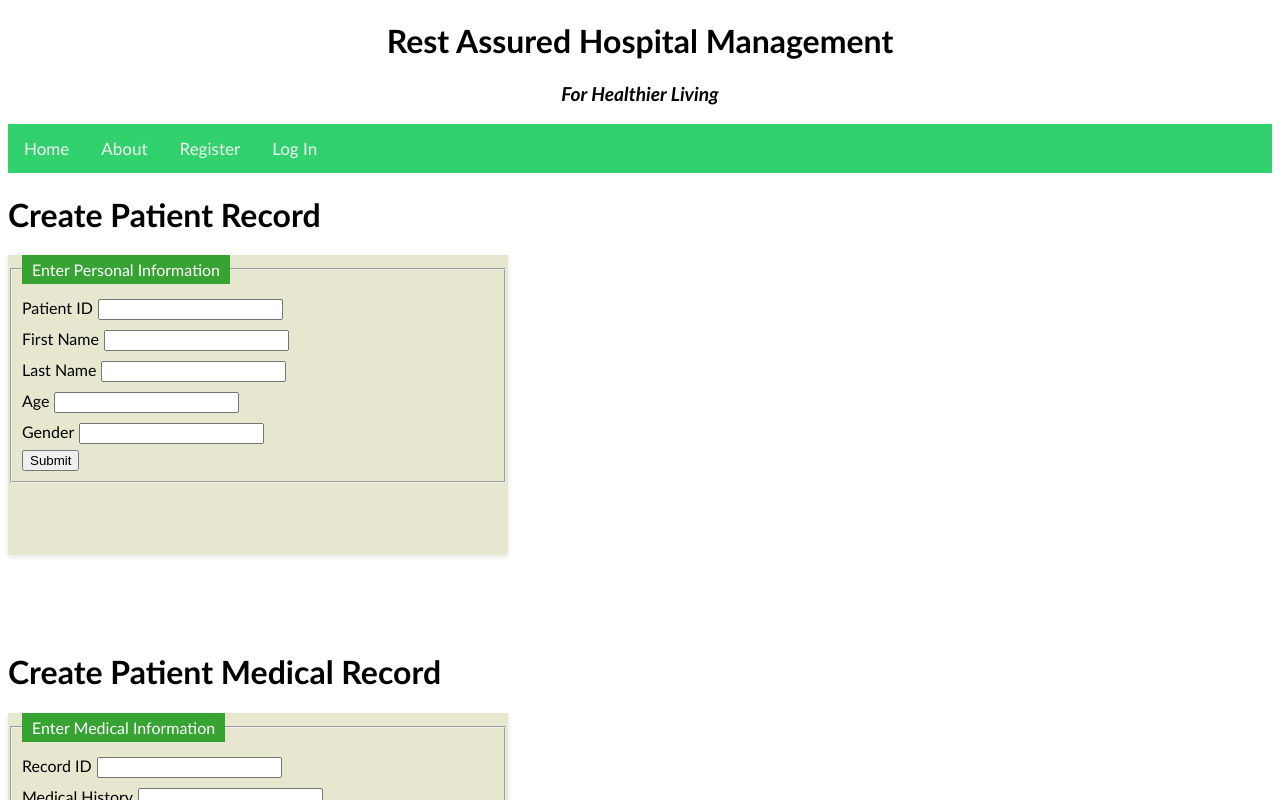
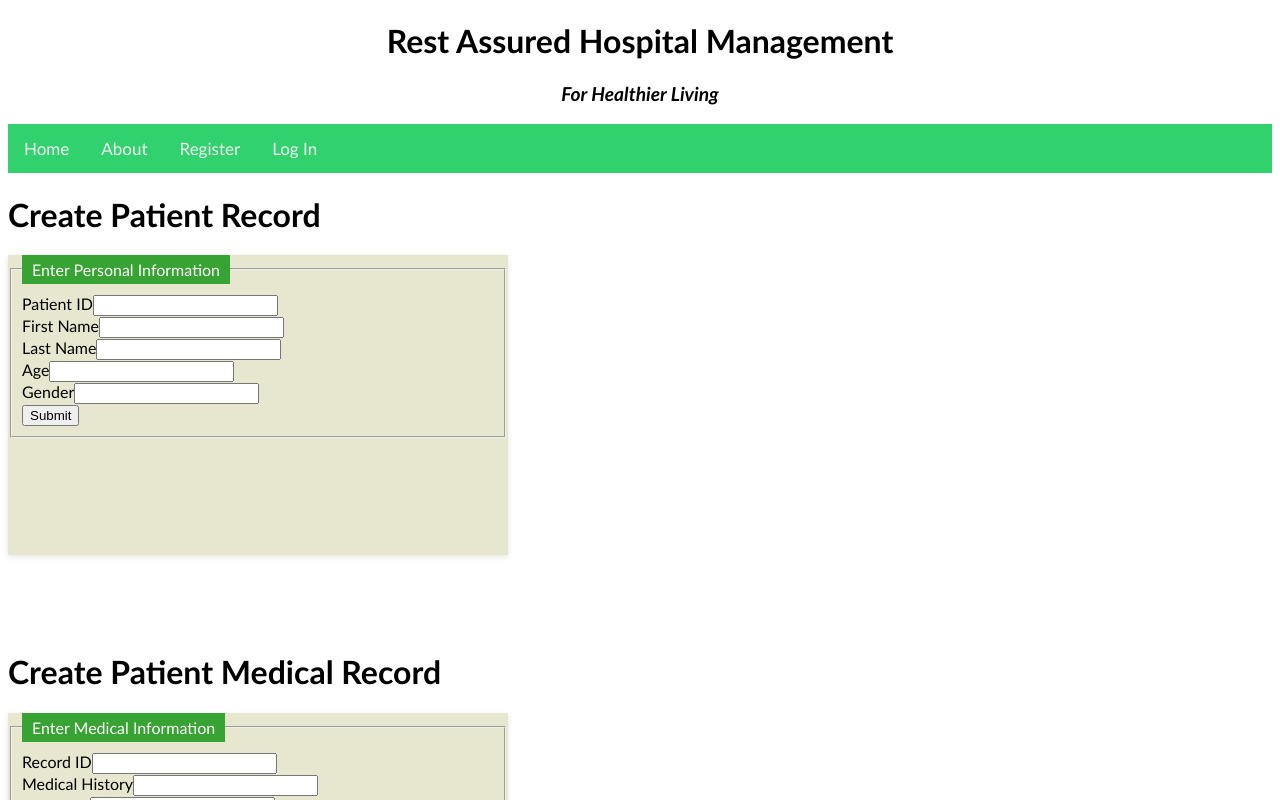
Before and after one commit to BeauOster/Hospital-Manager, a Next.js app in the folder hospital-manager/: page /createrecord in a window 1280 px wide. Shown: the top 800 px of the page. Built offline with nearby package versions, Linux system fonts and the light colour scheme.

Commit message:
Added .module.css to the end of styling files so they work correctly

```diff
--- /dev/null
+++ b/hospital-manager/Styles/aboutPage.module.css
@@ -0,0 +1,29 @@
+/* Styling for the About Page Intro Paragraph */
+.introParagraph{
+    font-size: 1.2em;
+    text-align: center;
+}
+
+/* Styling for the About Page Patient Experience Paragraph */
+
+
+/* Styling for the About Page Reduced Workload Paragraph */
+.workloadParagraph{
+    float:right;
+}
+
+/* Styling for the About Page Management Paragraph */
+
+
+.aboutMain{
+    display: flex;
+    flex-direction: column;
+    min-height: 100vh;
+    justify-content: space-between;
+    font-family:'Trebuchet MS', 'Lucida Sans Unicode', 'Lucida Grande', 'Lucida Sans', 'Arial', 'sans-serif';
+}
+
+/* Font styling for about page paragraphs */
+.workloadFont, .experienceFont, .managementFont {
+    font-size: 1.13em;
+}
--- /dev/null
+++ b/hospital-manager/Styles/global.module.css
@@ -0,0 +1,75 @@
+/* Deals with the css styling for page header and quote/slogan */
+.pageHeader{
+    font-weight: bold;
+    text-align: center;
+}
+.pageQuote{
+    font-weight: bold;
+    text-align: center;
+    font-style: italic;
+    font-size: 1.2em;
+}
+
+/* Add background color to the top navigation */
+.topNav{
+    background-color: #31d16e;
+    overflow: hidden;
+}
+
+/* Styles the links inside of the navigation bar */
+.topNav a {
+    float: left;
+    color: #f2f2f2;
+    text-align: center;
+    padding: 14px 16px;
+    text-decoration: none;
+    font-size: 17px;
+    transition: 0.3s;
+}
+
+/* Change the color of links on hover */
+.topNav a:hover {
+    background-color: #ddd;
+    color: black;
+    opacity: 1;
+}
+
+/* Add a color to the active/current link */
+.topNav a:active {
+    background-color: #04AA6D;
+    color: white;
+}
+
+/* Styling for the footer element */
+.footerStyle {
+    /*position:fixed;*/
+    bottom: 0;
+    left: 0;
+    width: 100%;
+    height: 90px;
+    background-color: #31d16e;
+    color: #f2f2f2;
+}
+
+/* Font family style */
+.font{
+    font-family:'Trebuchet MS', 'Lucida Sans Unicode', 'Lucida Grande', 'Lucida Sans', 'Arial', 'sans-serif';
+}
+
+/* Styling for welcome page text and image */
+.welcomeParagraph{
+    padding: 1.3em;
+    width: 72.6%;
+    position: relative;
+    left: 43.5%;
+
+}
+
+/* Styling for home page image */
+.welcomeImage{
+    position: absolute;
+    top: 0;
+    left: 0;
+    margin-top: 235px;
+    margin-left: 88.5px;
+}
--- /dev/null
+++ b/hospital-manager/Styles/recordStyle.module.css
@@ -0,0 +1,28 @@
+.patRecord, .medRecord {
+    background-color: rgb(231, 231, 208);
+    width: 500px;
+    height: 300px;
+    resize: vertical;
+    justify-content: center;
+    align-items: center;
+    box-shadow: 0 2px 6px rgba(0, 0, 0, 0.1);
+
+
+}
+
+.recordMain{
+    font-family:'Trebuchet MS', 'Lucida Sans Unicode', 'Lucida Grande', 'Lucida Sans', 'Arial', 'sans-serif';
+}
+
+
+
+.fieldBox{
+    padding: 2%;
+    margin-bottom: 0.8em;
+}
+
+.legendBox{
+    background-color: rgb(55, 163, 51);
+    color: white;
+    padding: 5px 10px;
+}
--- a/hospital-manager/components/Footer.js
+++ b/hospital-manager/components/Footer.js
@@ -1,9 +1,9 @@
 import React from 'react';
-import '../Styles/global.css';
+import styles from '../Styles/global.module.css';
 
 export default function Footer(){
     return(
-        <footer className="footerStyle">
+        <footer className={styles.footerStyle}>
             <ul>
                 <p>Contact Us via Email: RestAssuredTech@gmail.com</p>
                 <p>Need immediate support? Call 715-683-9887</p>
--- a/hospital-manager/components/Header.js
+++ b/hospital-manager/components/Header.js
@@ -1,11 +1,11 @@
 import React from 'react';
-import '../Styles/global.css';
+import styles from '../Styles/global.module.css';
 
 export default function Header() {
     return (
         <header>
-            <h1 className="pageHeader">Rest Assured Hospital Management</h1>
-            <p className="pageQuote">For Healthier Living</p>
+            <h1 className={styles.pageHeader}>Rest Assured Hospital Management</h1>
+            <p className={styles.pageQuote}>For Healthier Living</p>
         </header>
     );
 }
--- a/hospital-manager/components/NavBar.js
+++ b/hospital-manager/components/NavBar.js
@@ -1,12 +1,12 @@
 import React from 'react';
-import '../Styles/global.css';
+import styles from '../Styles/global.module.css';
 import AboutPage from '../pages/about';
 import Home from '../pages/index';
 
 export default function NavBar(){
     return(
         <nav>
-            <div className="topNav">
+            <div className={styles.topNav}>
                 <a href="/">Home</a>
                 <a href="about">About</a>
                 <a href="#register">Register</a>
--- a/hospital-manager/pages/createrecord.js
+++ b/hospital-manager/pages/createrecord.js
@@ -1,7 +1,7 @@
 import React from 'react';
 import Form from '../components/Form';
-import '../Styles/global.css';
-import '../Styles/recordStyles.css';
+
+import recStyles from '../Styles/recordStyle.module.css';
 import Header from '../components/Header';
 import NavBar from '../components/NavBar';
 import Footer from '../components/Footer';
@@ -17,7 +17,7 @@ const CreatePatientRecordForm = () => {
     ];
 
     const MedicalRecordFormSchema = [
-        { name: 'RecordID', label: 'Record ID', type: 'number', required: true },
+        { name: 'RecordID', label: 'Record ID', type: 'number', required: true},
         { name: 'Medical_History', label: 'Medical History', type: 'text', required: true },
         { name: 'Diagnosis', label: 'Diagnosis', type: 'text', required: true },
         { name: 'PatientID', label: 'Patient ID', type: 'number', required: true },
@@ -36,15 +36,15 @@ const CreatePatientRecordForm = () => {
     };
 
     return (
-        <div className="recordMain">
+        <div className={recStyles.recordMain}>
             <Header />
             <NavBar />
             <h1>Create Patient Record</h1>
 
-            <div className="patRecord">
+            <div className={recStyles.patRecord}>
 
-                    <fieldset className="infoBox">
-                        <legend>Enter Personal Information</legend>
+                    <fieldset className={recStyles.fieldBox}>
+                        <legend className={recStyles.legendBox}>Enter Personal Information</legend>
                         <Form schema={PatientRecordSchema} onSubmit={handlePatientRecordSubmit} />
                     </fieldset>
 
@@ -56,10 +56,10 @@ const CreatePatientRecordForm = () => {
             <br></br>
 
             <h1>Create Patient Medical Record </h1>
-            <div className="medRecord">
+            <div className={recStyles.medRecord}>
 
-                    <fieldset>
-                        <legend>Enter Medical Information</legend>
+                    <fieldset className={recStyles.fieldBox}>
+                    <legend className={recStyles.legendBox}>Enter Medical Information</legend>
                         <Form schema={MedicalRecordFormSchema} onSubmit={handleMedicalRecordFormSubmit} />
                     </fieldset>
 
--- a/hospital-manager/pages/index.js
+++ b/hospital-manager/pages/index.js
@@ -1,9 +1,8 @@
 import Header from '../components/Header';
 import NavBar from '../components/NavBar';
 import Footer from '../components/Footer';
-import '../Styles/global.css';
-import '../Styles/aboutPage.css';
-import '../Styles/recordStyles.css';
+import styles from '../Styles/global.module.css';
+
 import Image from 'next/image';
 import welcomeImage from '../images/welcomeImage.jpg';
 
@@ -13,13 +12,13 @@ import welcomeImage from '../images/welcomeImage.jpg';
 
 export default function Home() {
     return (
-        <div className="homeMain">
+        <div className={styles.font}>
             <Header />
             <NavBar />
             <br></br>
 
 
-            <article className="welcomeParagraph">
+            <article className={styles.welcomeParagraph}>
                 <h2>Welcome to Rest Assured</h2>
 
                 <p>A new and improved way of capturing, storing, and retreiving patient
@@ -42,7 +41,7 @@ export default function Home() {
                     retreive patient information.
                 </p>
             </article>
-            <Image src={welcomeImage} className="welcomeImage"  width={400} height={300} alt="Welcome to Rest Assured" />
+            <Image src={welcomeImage} className={styles.welcomeImage}  width={400} height={300} alt="Welcome to Rest Assured" />
             <Footer />
         </div>
     );
```
Also changed, not shown: hospital-manager/pages/about.js (+8 -8 lines).
